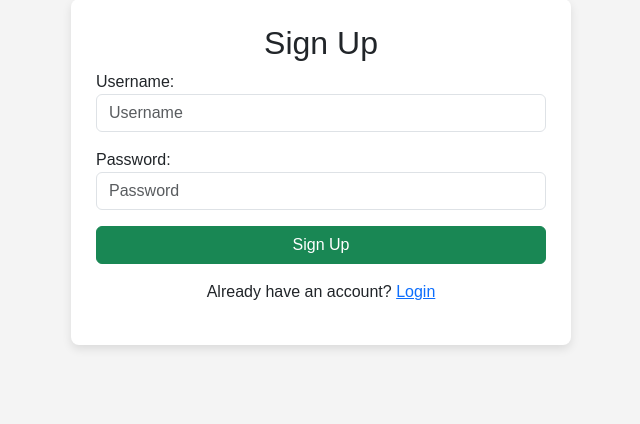
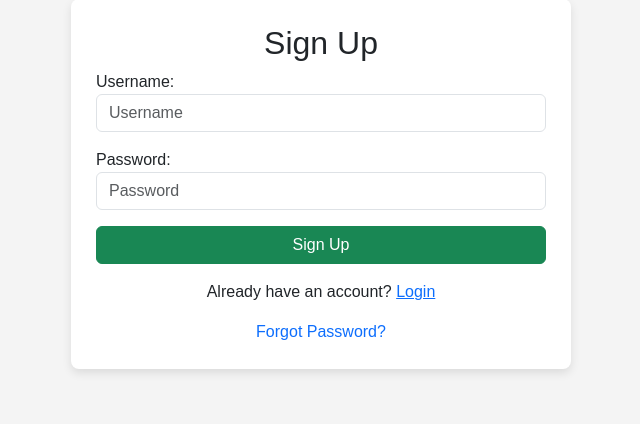
Before and after one commit to elbori77/Django-LMS-Project, a Django app: page /accounts/login/ in a window 1280 px wide. Shown: the part 101-525 px from the top of the page, without its empty margins (319-959 px from the left). Run offline with Django 5.2, Linux system fonts and the light colour scheme.

Commit message:
Fix other style issues
Fixed password reset form style and added password reset link to login.

```diff
--- a/exams/templates/exams/login.html
+++ b/exams/templates/exams/login.html
@@ -9,5 +9,8 @@
         <button type="submit" class="btn btn-success w-100">Sign Up</button>
     </form>
     <p class="mt-3 text-center">Already have an account? <a href="{% url 'login' %}">Login</a></p>
+    <div class="text-center mt-3">
+        <a href="{% url 'password_reset' %}" class="text-decoration-none">Forgot Password?</a>
+    </div>
 </div>
 {% endblock %}
--- a/exams/templates/exams/signup.html
+++ b/exams/templates/exams/signup.html
@@ -1,7 +1,6 @@
 {% extends 'exams/base.html' %}
 
 {% block content %}
-<div class="container">
 <div class="form-container">
     <h2 class="text-center">Sign Up</h2>
     <form method="post">
@@ -11,5 +10,4 @@
     </form>
     <p class="mt-3 text-center">Already have an account? <a href="{% url 'login' %}">Login</a></p>
 </div>
-</div>
 {% endblock %}
--- a/exams/urls.py
+++ b/exams/urls.py
@@ -1,5 +1,5 @@
 from django.urls import path
-from .views import signup_view, login_view, logout_view, exam_list, take_exam, exam_results, home_view, dashboard_view
+from .views import *
 from django.contrib.auth import views as auth_views
 
 urlpatterns = [
@@ -12,9 +12,9 @@ urlpatterns = [
     path('exams/<int:exam_id>/', take_exam, name='take_exam'),
     path('results/', exam_results, name='exam_results'),
 
-    path('password_reset/', auth_views.PasswordResetView.as_view(), name='password_reset'),
-    path('password_reset/done/', auth_views.PasswordResetDoneView.as_view(), name='password_reset_done'),
-    path('reset/<uidb64>/<token>/', auth_views.PasswordResetConfirmView.as_view(), name='password_reset_confirm'),
-    path('reset/done/', auth_views.PasswordResetCompleteView.as_view(), name='password_reset_complete'),
+    path('password_reset/', CustomPasswordResetView.as_view(), name='password_reset'),
+    path('password_reset/done/', CustomPasswordResetDoneView.as_view(), name='password_reset_done'),
+    path('reset/<uidb64>/<token>/', CustomPasswordResetConfirmView.as_view(), name='password_reset_confirm'),
+    path('reset/done/', CustomPasswordResetCompleteView.as_view(), name='password_reset_complete'),
 
 ]
--- a/exams/views.py
+++ b/exams/views.py
@@ -1,10 +1,10 @@
 from django.contrib.auth import login, logout, authenticate
-from django.contrib.auth.forms import UserCreationForm, AuthenticationForm
+from django.contrib.auth.views import PasswordResetView, PasswordResetDoneView, PasswordResetConfirmView, PasswordResetCompleteView
 from django.shortcuts import render, redirect, get_object_or_404
 from .models import Exam, Question, UserAttempt
-from django.http import HttpResponseRedirect
 from django.contrib.auth.decorators import login_required
-from .forms import StyledUserCreationForm, StyledAuthenticationForm
+from .forms import StyledUserCreationForm, StyledAuthenticationForm, StyledPasswordResetForm, StyledSetPasswordForm
+from django.urls import reverse_lazy
 
 def home_view(request):
     return render(request, 'exams/home.html')
@@ -63,3 +63,20 @@ def take_exam(request, exam_id):
 def exam_results(request):
     attempts = UserAttempt.objects.filter(user=request.user)
     return render(request, 'exams/results.html', {'attempts': attempts})
+
+# Custom Password Reset Views
+class CustomPasswordResetView(PasswordResetView):
+    template_name = 'registration/password_reset_form.html'
+    form_class = StyledPasswordResetForm
+    success_url = reverse_lazy('password_reset_done')
+
+class CustomPasswordResetDoneView(PasswordResetDoneView):
+    template_name = 'registration/password_reset_done.html'
+
+class CustomPasswordResetConfirmView(PasswordResetConfirmView):
+    template_name = 'registration/password_reset_confirm.html'
+    form_class = StyledSetPasswordForm
+    success_url = reverse_lazy('password_reset_complete')
+
+class CustomPasswordResetCompleteView(PasswordResetCompleteView):
+    template_name = 'registration/password_reset_complete.html'
```
Also changed, not shown: db.sqlite3. Lines whose indentation alone changed are shown as unchanged.
